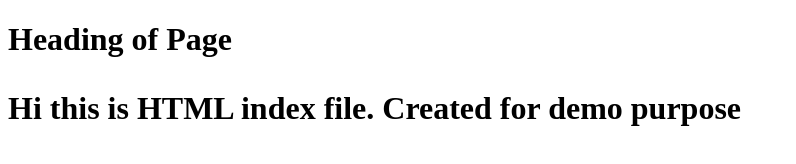
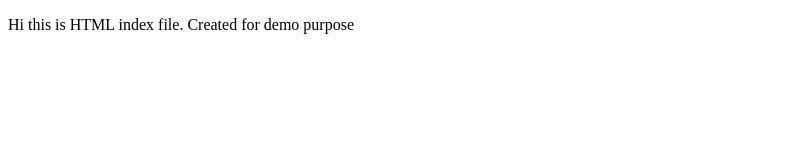
Before and after one commit to Kishorerebel/folder_project, a plain HTML site: page index.html in a window 1280 px wide. Shown: the whole page, without its empty margins (0-796 px from the left). Drawn offline with Linux system fonts and the light colour scheme.

Commit message:
index some content has been deleted

```diff
--- a/index.html
+++ b/index.html
@@ -5,7 +5,6 @@
 		<title>Index</title>
 	</head>
 	<body>
-		<h1> Heading of Page<h1>
 		<p>Hi this is HTML index file. Created for demo purpose</p>
 	</body>
 
```
